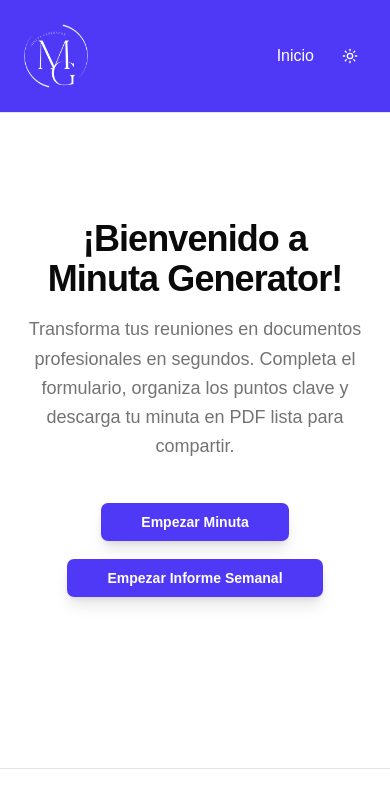
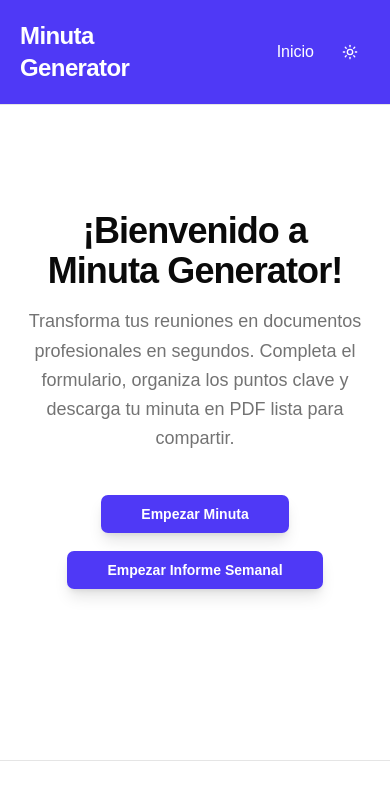
Before and after one commit to Santiago107R/minuta-generate, a React (Vite) app: page /#/ in a window 390 px wide. Shown: the top 812 px of the page. Built offline with nearby package versions, Linux system fonts and the light colour scheme; what @react-pdf/renderer would draw is missing.

Commit message:
title fixed

```diff
--- a/src/components/custom/CustomHeader.tsx
+++ b/src/components/custom/CustomHeader.tsx
@@ -18,10 +18,10 @@ const CustomHeader = ({ title }: Props) => {
             <img
                 src="/logo_trans.png"
                 alt="Logotipo de la empresa - Código Ideal"
-                className='h-18 w-auto justify-self-start'
+                className='hidden lg:block h-18 w-auto justify-self-start'
             />
 
-            <h1 className='hidden lg:block text-2xl text-center font-bold tracking-tight text-white justify-self-center'>
+            <h1 className='text-2xl lg:text-center font-bold tracking-tight text-white justify-self-center'>
                 {title}
             </h1>
 
```
